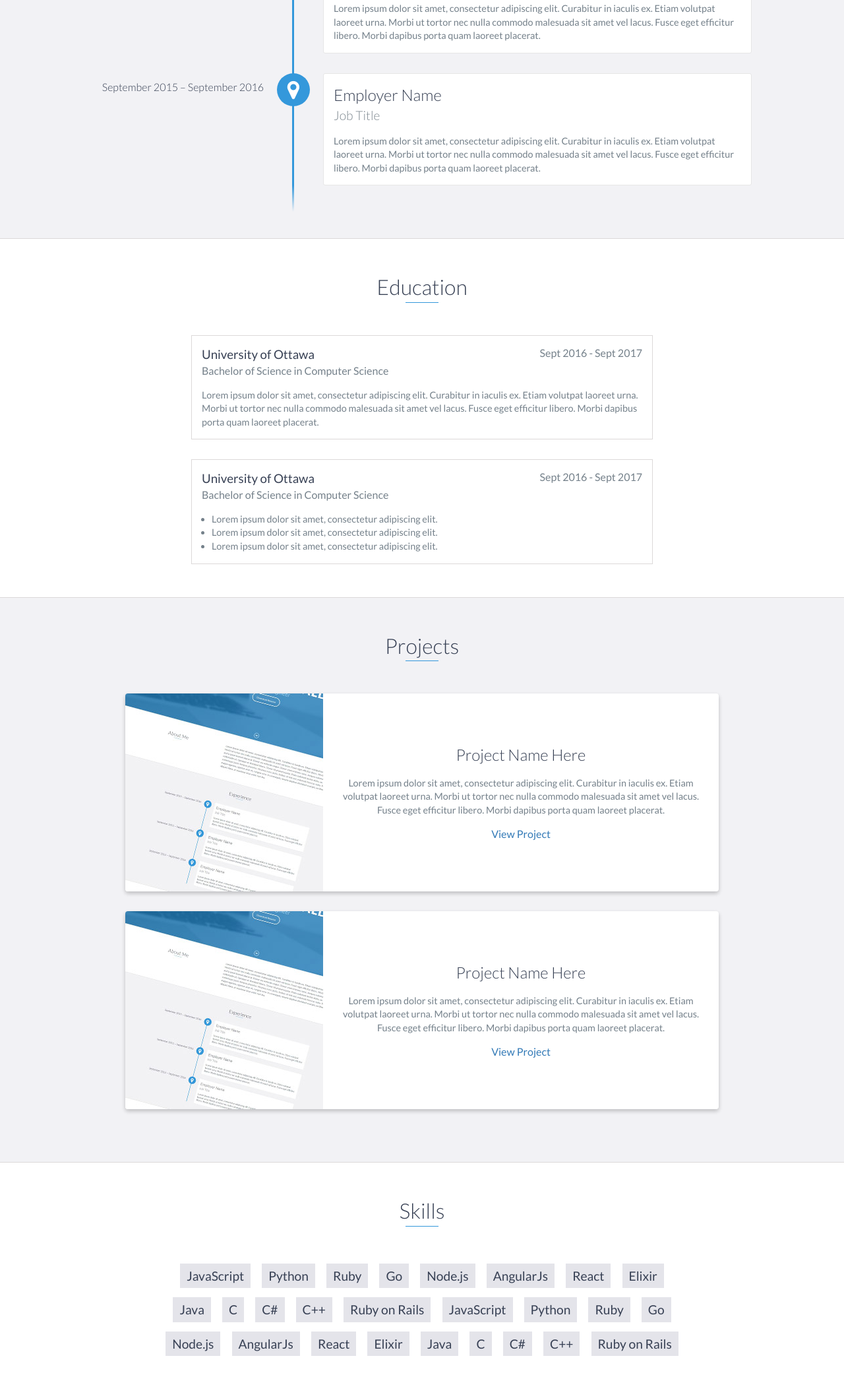
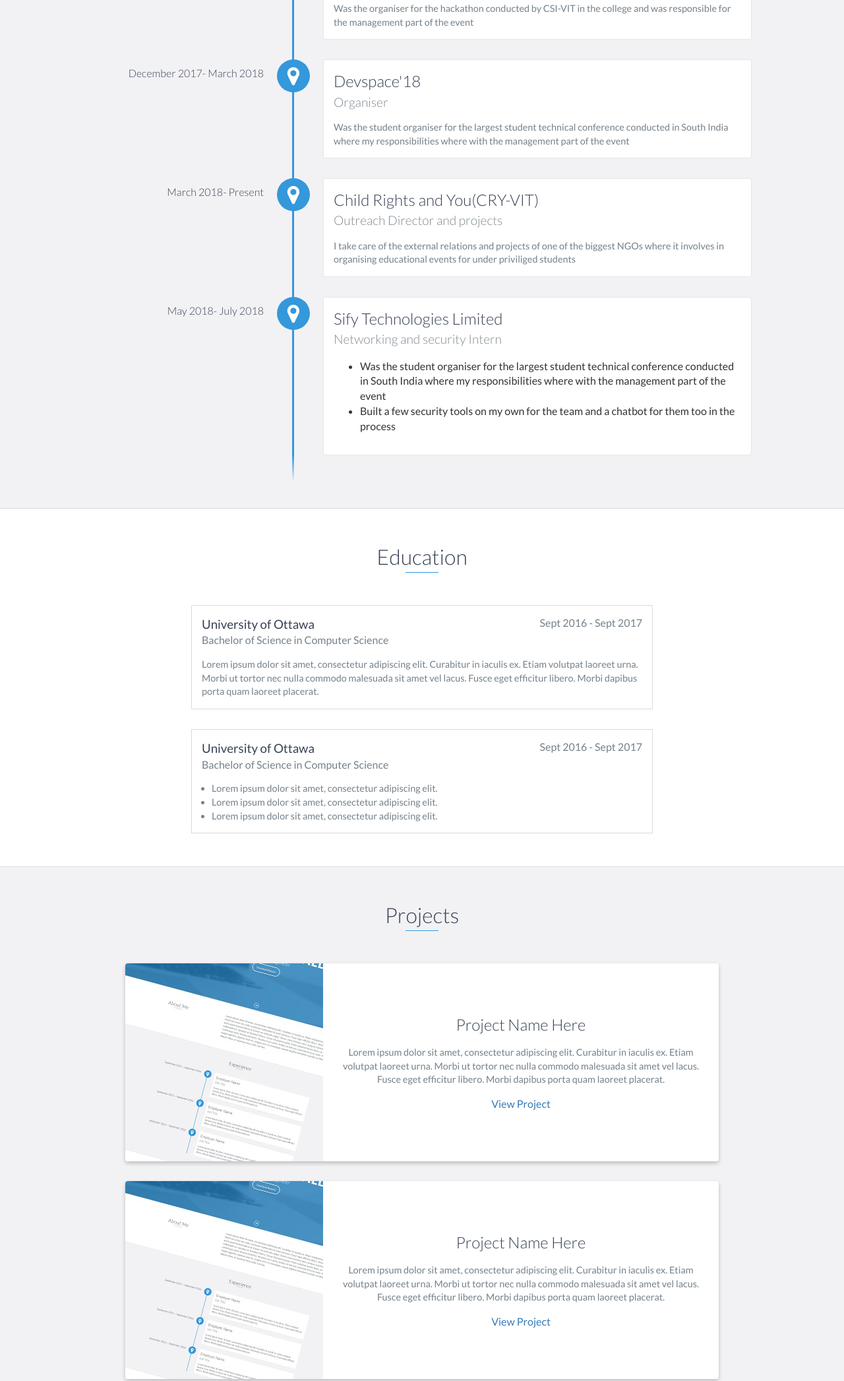
Before and after one commit to khushijalan/Sairaghav1999.github.io, a website: page index.html in a window 1280 px wide. Shown: the part 1511-3604 px from the top of the page at 66% size. Drawn offline with nearby package versions, Linux system fonts and the light colour scheme.

Commit message:
Add files via upload

```diff
--- a/index.html
+++ b/index.html
@@ -5,7 +5,7 @@
     <meta charset="utf-8">
     <meta http-equiv="X-UA-Compatible" content="IE=edge">
     <meta name="viewport" content="width=device-width, initial-scale=1">
-    <title>My Portfolio</title>
+    <title>Sai Raghavendra</title>
 	<link rel="shortcut icon" href="favicon.ico" type="image/x-icon">
 	<link rel="icon" href="favicon.ico" type="image/x-icon">
     <link href="https://fonts.googleapis.com/css?family=Lato:300,400,700,900" rel="stylesheet">
@@ -97,19 +97,38 @@
                 </p>
             </div>
 
-            <div data-date="September 2015 – September 2016">
-                <h3>Employer Name</h3>
-                <h4>Job Title</h4>
+            <div data-date="December 2016- April 2017">
+                <h3>Codespace'17</h3>
+                <h4>Organiser</h4>
                 <p>
-                    Lorem ipsum dolor sit amet, consectetur adipiscing elit. Curabitur in iaculis ex. Etiam volutpat laoreet urna. Morbi ut tortor nec nulla commodo malesuada sit amet vel lacus. Fusce eget efficitur libero. Morbi dapibus porta quam laoreet placerat.
+                    Was the organiser for the hackathon conducted by CSI-VIT in the college and was responsible for the management part of the event
                 </p>
             </div>
 
-            <div data-date="September 2015 – September 2016">
-                <h3>Employer Name</h3>
-                <h4>Job Title</h4>
+            <div data-date="December 2017- March 2018 ">
+                <h3>Devspace'18</h3>
+                <h4>Organiser</h4>
                 <p>
-                    Lorem ipsum dolor sit amet, consectetur adipiscing elit. Curabitur in iaculis ex. Etiam volutpat laoreet urna. Morbi ut tortor nec nulla commodo malesuada sit amet vel lacus. Fusce eget efficitur libero. Morbi dapibus porta quam laoreet placerat.
+                    Was the student organiser for the largest student technical conference conducted in South India where my responsibilities where with the management part of the event
+                </p>
+            </div>
+
+            <div data-date="March 2018- Present ">
+                <h3>Child Rights and You(CRY-VIT)</h3>
+                <h4>Outreach Director and projects</h4>
+                <p>
+                    I take care of the external relations and projects of one of the biggest NGOs where it involves in organising educational events for under priviliged students
+                </p>
+            </div>
+
+            <div data-date="May 2018- July 2018 ">
+                <h3>Sify Technologies Limited</h3>
+                <h4>Networking and security Intern</h4>
+                <p>
+                    <ul>
+                    <li>Was the student organiser for the largest student technical conference conducted in South India where my responsibilities where with the management part of the event</li>
+                    <li>Built a few security tools on my own for the team and a chatbot for them too in the process</li>
+                    </ul>
                 </p>
             </div>
         </div>
@@ -193,30 +212,27 @@
         <ul>
             <li>JavaScript</li>
             <li>Python</li>
-            <li>Ruby</li>
-            <li>Go</li>
-            <li>Node.js</li>
-            <li>AngularJs</li>
-            <li>React</li>
-            <li>Elixir</li>
             <li>Java</li>
+            <li>C++</li>
             <li>C</li>
             <li>C#</li>
-            <li>C++</li>
-            <li>Ruby on Rails</li>
-            <li>JavaScript</li>
-            <li>Python</li>
-            <li>Ruby</li>
-            <li>Go</li>
-            <li>Node.js</li>
-            <li>AngularJs</li>
-            <li>React</li>
-            <li>Elixir</li>
-            <li>Java</li>
-            <li>C</li>
-            <li>C#</li>
-            <li>C++</li>
-            <li>Ruby on Rails</li>
+            <li>Shell</li>
+            <li>CSS</li>
+            <li>HTML</li>
+            <li>Swift</li>
+            <li>Firebase</li>
+            <li>Node.JS</li>
+            <li>Alexa</li>
+            <li>Arduino</li>
+            <li>GCP</li>
+            <li>AWS</li>
+            <li>MongoDB</li>
+            <li>Django</li>
+            <li>Wireshark</li>
+            <li>LOIC</li>
+            <li>PHP</li>
+            <li>git</li>
+            <li>Github</li>
         </ul>
     </div>
     <!-- End #skills -->
@@ -224,7 +240,7 @@
     <div id="contact">
         <h2>Get in Touch</h2>
         <div id="contact-form">
-            <form method="POST" action="https://formspree.io/email@email.com">
+            <form method="POST" action="https://sairaghav1999.github.io//vsai.raghavendra1999.com">
                 <input type="hidden" name="_subject" value="Contact request from personal website" />
                 <input type="email" name="_replyto" placeholder="Your email" required>
                 <textarea name="message" placeholder="Your message" required></textarea>
@@ -240,7 +256,7 @@
             <div class="row">
                 <div class="col-sm-5 copyright">
                     <p>
-                        Copyright &copy; 2017 YOUR NAME
+                        Copyright &copy; 2019 Sai Raghavendra
                     </p>
                 </div>
                 <div class="col-sm-2 top">
@@ -251,16 +267,16 @@
                 <div class="col-sm-5 social">
                     <ul>
                         <li>
-                            <a href="https://github.com/" target="_blank"><i class="fa fa-github" aria-hidden="true"></i></a>
+                            <a href="https://github.com/Sairaghav1999" target="_blank"><i class="fa fa-github" aria-hidden="true"></i></a>
                         </li>
                         <li>
-                            <a href="https://stackoverflow.com/" target="_blank"><i class="fa fa-stack-overflow" aria-hidden="true"></i></a>
+                            <a href="https://stackoverflow.com/users/11500261/sai-raghavendra" target="_blank"><i class="fa fa-stack-overflow" aria-hidden="true"></i></a>
                         </li>
                         <li>
-                            <a href="https://linkedin.com/" target="_blank"><i class="fa fa-linkedin" aria-hidden="true"></i></a>
+                            <a href="https://www.linkedin.com/in/sai-raghavendra-veeravalli-3146a0129/" target="_blank"><i class="fa fa-linkedin" aria-hidden="true"></i></a>
                         </li>
                         <li>
-                            <a href="https://www.facebook.com/" target="_blank"><i class="fa fa-facebook" aria-hidden="true"></i></a>
+                            <a href="https://www.facebook.com/sai.raghavendra.39" target="_blank"><i class="fa fa-facebook" aria-hidden="true"></i></a>
                         </li>
                         <li>
                             <a href="https://twitter.com/" target="_blank"><i class="fa fa-twitter" aria-hidden="true"></i></a>
```
